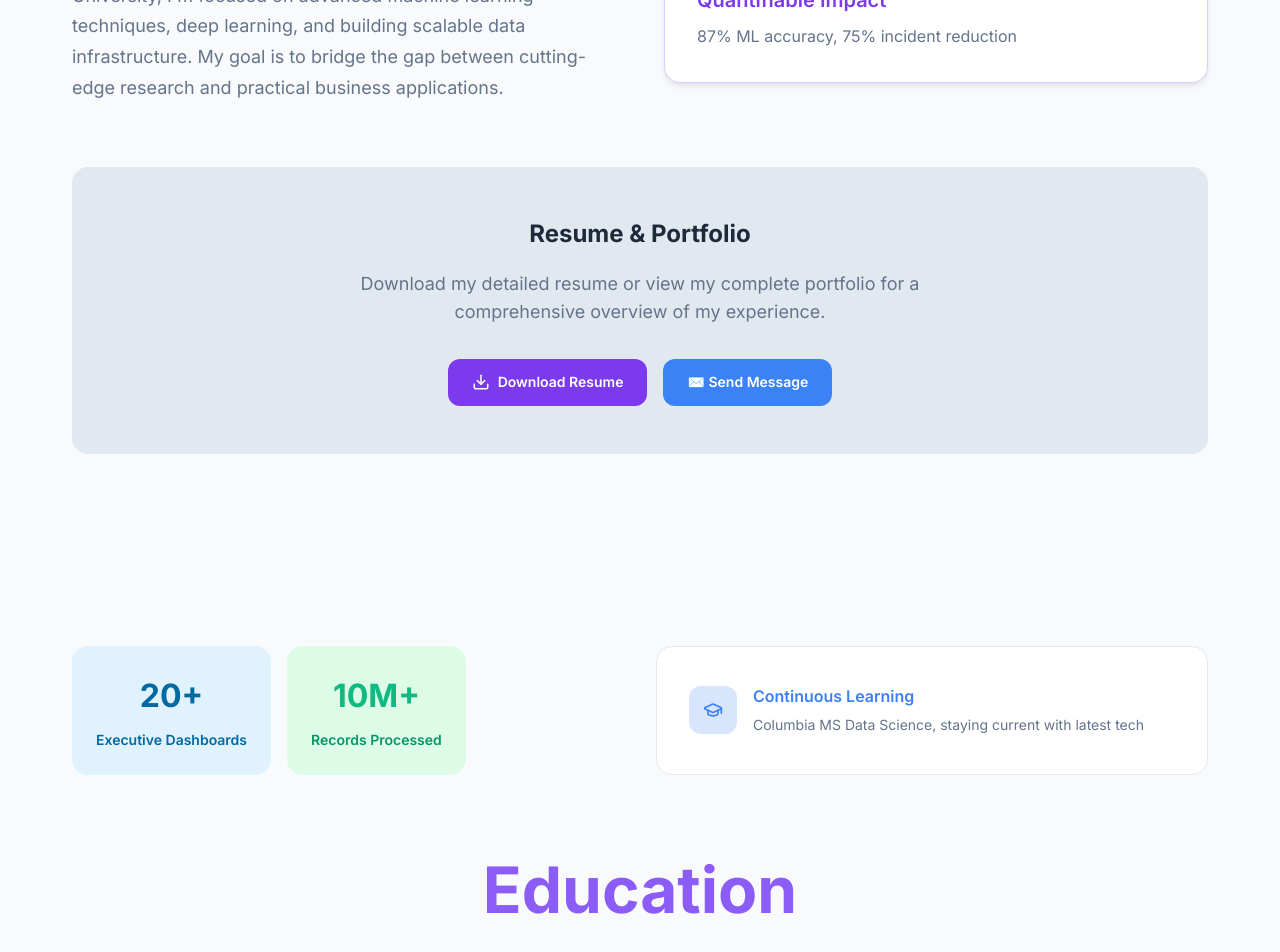
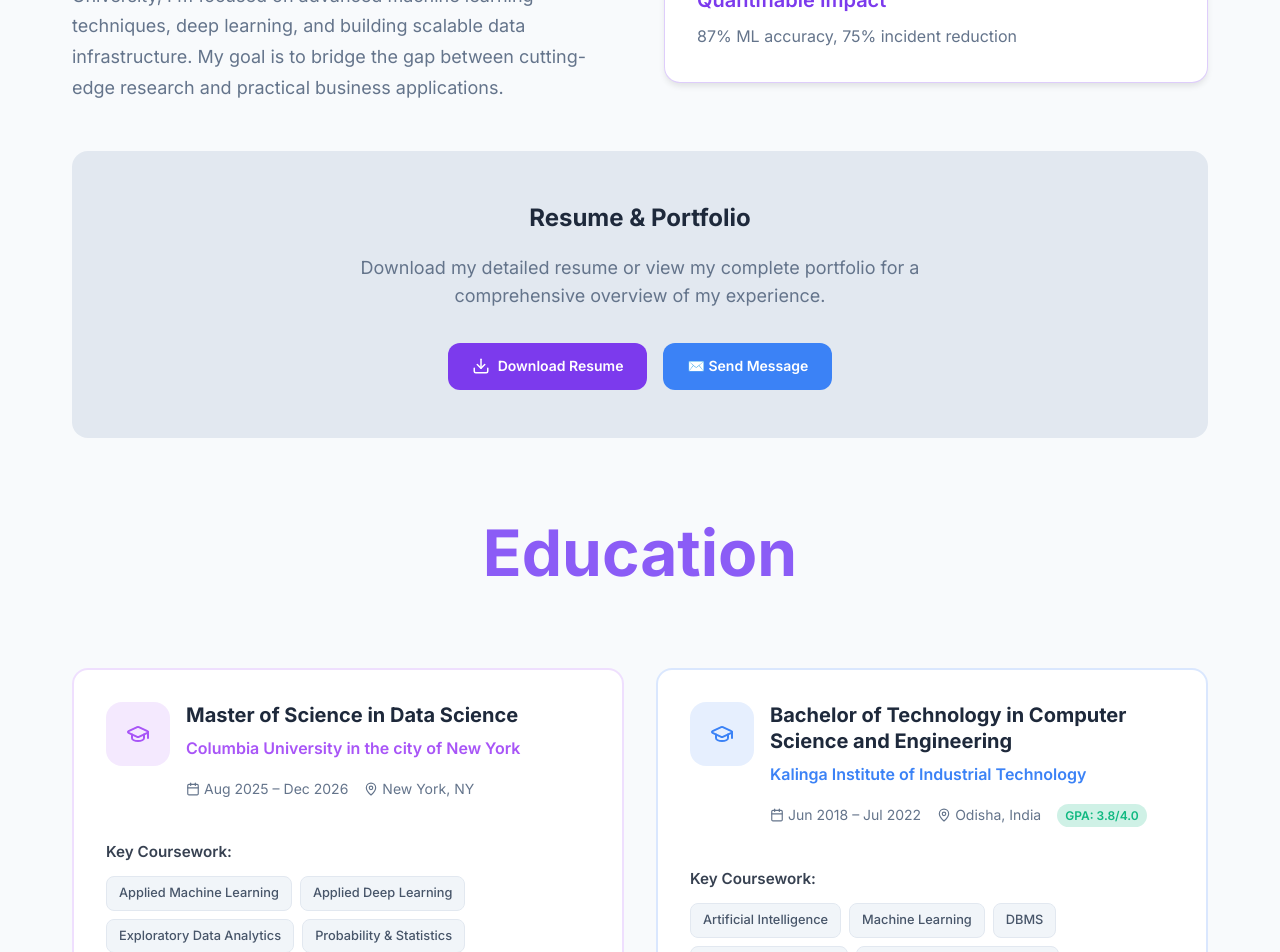
Before and after one commit to MhoOmm/SST_Portfolio, a React (Vite) app: page / in a window 1280 px wide. Shown: the part 1848-2800 px from the top of the page. Built offline with nearby package versions, Linux system fonts and the light colour scheme; the HTML template or start-up script is replaced by a standard one.

Commit message:
resp_adv

```diff
--- a/src/components/About.jsx
+++ b/src/components/About.jsx
@@ -22,7 +22,7 @@ const About = () => {
   ];
 
   return (
-    <section id="about" className="section" ref={sectionRef} style={{ background: '#f8fafc' }}>
+    <section id="about" className="section" ref={sectionRef} style={{ background: '#f8fafc', paddingBottom: '2rem' }}>
       <div className="container">
         {/* Getting to know me badge */}
         <motion.div
@@ -83,7 +83,7 @@ const About = () => {
           gridTemplateColumns: 'repeat(auto-fit, minmax(300px, 1fr))',
           gap: '3rem',
           alignItems: 'start',
-          marginBottom: '4rem'
+          marginBottom: '3rem' // Reduced from 4rem
         }}>
           {/* Journey Text */}
           <motion.div
@@ -266,6 +266,29 @@ const About = () => {
           </div>
         </motion.div>
       </div>
+
+      <style jsx>{`
+        .container {
+          max-width: 1200px;
+          margin: 0 auto;
+          padding: 0 1.5rem;
+        }
+
+        .section {
+          padding: 4rem 0;
+          position: relative;
+        }
+
+        @media (min-width: 768px) {
+          .container {
+            padding: 0 2rem;
+          }
+
+          .section {
+            padding: 6rem 0;
+          }
+        }
+      `}</style>
     </section>
   );
 };
--- a/src/components/Contact.jsx
+++ b/src/components/Contact.jsx
@@ -77,7 +77,6 @@ const handleSubmit = async (e) => {
   }
 };
 
-
   const contactInfo = [
     {
       icon: <Mail size={20} />,
@@ -120,7 +119,7 @@ const handleSubmit = async (e) => {
   ];
 
   return (
-    <section id="contact" className="section" ref={sectionRef} style={{ background: '#f8fafc' }}>
+    <section id="contact" className="section" ref={sectionRef} style={{ background: '#f8fafc', paddingTop: '2rem' }}>
       <div className="container">
         <motion.h2
           className="section-title"
--- a/src/components/Education.jsx
+++ b/src/components/Education.jsx
@@ -51,133 +51,8 @@ const Education = () => {
   ];
 
   return (
-    <section id="education" className="section" ref={sectionRef} style={{ background: '#f8fafc' }}>
+    <section id="education" className="section" ref={sectionRef} style={{ background: '#f8fafc', paddingTop: '2rem' }}>
       <div className="container">
-        <motion.div
-          style={{
-            display: 'grid',
-            gridTemplateColumns: 'repeat(auto-fit, minmax(300px, 1fr))',
-            gap: '2rem',
-            marginBottom: '4rem'
-          }}
-        >
-          {/* Achievements Stats */}
-          <div style={{
-            display: 'flex',
-            flexWrap: 'wrap',
-            gap: '1rem'
-          }}>
-            <motion.div
-              className="card"
-              initial={{ opacity: 0, scale: 0.9 }}
-              animate={isInView ? { opacity: 1, scale: 1 } : { opacity: 0, scale: 0.9 }}
-              transition={{ delay: 0.2, duration: 0.5 }}
-              style={{
-                background: '#e0f2fe',
-                border: 'none',
-                padding: '1.5rem',
-                minWidth: '160px',
-                textAlign: 'center',
-                borderRadius: '1rem'
-              }}
-            >
-              <h3 style={{
-                fontSize: '2rem',
-                fontWeight: '700',
-                color: '#0369a1',
-                marginBottom: '0.5rem'
-              }}>
-                20+
-              </h3>
-              <p style={{
-                color: '#0369a1',
-                fontWeight: '600',
-                fontSize: '0.875rem'
-              }}>
-                Executive Dashboards
-              </p>
-            </motion.div>
-
-            <motion.div
-              className="card"
-              initial={{ opacity: 0, scale: 0.9 }}
-              animate={isInView ? { opacity: 1, scale: 1 } : { opacity: 0, scale: 0.9 }}
-              transition={{ delay: 0.4, duration: 0.5 }}
-              style={{
-                background: '#dcfce7',
-                border: 'none',
-                padding: '1.5rem',
-                minWidth: '160px',
-                textAlign: 'center',
-                borderRadius: '1rem'
-              }}
-            >
-              <h3 style={{
-                fontSize: '2rem',
-                fontWeight: '700',
-                color: '#10b981',
-                marginBottom: '0.5rem'
-              }}>
-                10M+
-              </h3>
-              <p style={{
-                color: '#059669',
-                fontWeight: '600',
-                fontSize: '0.875rem'
-              }}>
-                Records Processed
-              </p>
-            </motion.div>
-          </div>
-
-          {/* Continuous Learning Card */}
-          <motion.div
-            className="card"
-            initial={{ opacity: 0, x: 30 }}
-            animate={isInView ? { opacity: 1, x: 0 } : { opacity: 0, x: 30 }}
-            transition={{ delay: 0.6, duration: 0.6 }}
-            style={{
-              background: '#ffffff',
-              border: '1px solid #e2e8f0',
-              display: 'flex',
-              alignItems: 'center',
-              gap: '1rem',
-              borderRadius: '1rem',
-              padding: '2rem'
-            }}
-          >
-            <div style={{
-              width: '3rem',
-              height: '3rem',
-              background: 'rgba(59, 130, 246, 0.2)',
-              borderRadius: '0.75rem',
-              display: 'flex',
-              alignItems: 'center',
-              justifyContent: 'center',
-              color: '#3b82f6'
-            }}>
-              <GraduationCap size={20} />
-            </div>
-
-            <div>
-              <h4 style={{
-                fontSize: '1rem',
-                fontWeight: '600',
-                color: '#3b82f6',
-                marginBottom: '0.25rem'
-              }}>
-                Continuous Learning
-              </h4>
-              <p style={{
-                color: '#64748b',
-                fontSize: '0.875rem'
-              }}>
-                Columbia MS Data Science, staying current with latest tech
-              </p>
-            </div>
-          </motion.div>
-        </motion.div>
-
         <motion.h2
           className="section-title"
           initial={{ opacity: 0, y: 30 }}
@@ -419,6 +294,29 @@ const Education = () => {
           ))}
         </div>
       </div>
+
+      <style jsx>{`
+        .container {
+          max-width: 1200px;
+          margin: 0 auto;
+          padding: 0 1.5rem;
+        }
+
+        .section {
+          padding: 4rem 0;
+          position: relative;
+        }
+
+        @media (min-width: 768px) {
+          .container {
+            padding: 0 2rem;
+          }
+
+          .section {
+            padding: 6rem 0;
+          }
+        }
+      `}</style>
     </section>
   );
 };
--- a/src/components/Hero.jsx
+++ b/src/components/Hero.jsx
@@ -529,30 +529,6 @@ const Hero = () => {
             </div>
           </motion.div>
         </div>
-
-        {/* Scroll Indicator */}
-        <motion.div
-          style={{
-            position: 'absolute',
-            bottom: '3rem',
-            left: '50%',
-            transform: 'translateX(-50%)',
-            textAlign: 'center',
-            color: 'rgba(255, 255, 255, 0.7)',
-            zIndex: 10
-          }}
-          initial={{ opacity: 0, y: 20 }}
-          animate={{ opacity: 1, y: 0 }}
-          transition={{ delay: 1.2 }}
-        >
-          <div style={{ marginBottom: '0.5rem', fontSize: '0.875rem' }}>Scroll to explore</div>
-          <motion.div
-            animate={{ y: [0, 8, 0] }}
-            transition={{ duration: 1.5, repeat: Infinity }}
-          >
-            ↓
-          </motion.div>
-        </motion.div>
       </div>
 
       <style jsx>{`
--- a/src/components/Stats.jsx
+++ b/src/components/Stats.jsx
@@ -31,15 +31,15 @@ const Stats = () => {
   ];
 
   return (
-    <section id="stats" className="section" ref={sectionRef} style={{ background: '#f8fafc' }}>
+    <section id="stats" className="section" ref={sectionRef} style={{ background: '#f8fafc', paddingBottom: '2rem' }}>
       <div className="container">
         {/* Stats Grid */}
         <motion.div
           style={{
             display: 'grid',
             gridTemplateColumns: 'repeat(auto-fit, minmax(300px, 1fr))',
-            gap: '2rem',
-            marginBottom: '4rem'
+            gap: '2rem'
+            // REMOVED: marginBottom: '4rem'
           }}
           initial={{ opacity: 0, y: 30 }}
           animate={isInView ? { opacity: 1, y: 0 } : { opacity: 0, y: 30 }}
@@ -124,6 +124,27 @@ const Stats = () => {
         .card:hover .card-overlay {
           opacity: 1;
         }
+
+        .container {
+          max-width: 1200px;
+          margin: 0 auto;
+          padding: 0 1.5rem;
+        }
+
+        .section {
+          padding: 4rem 0;
+          position: relative;
+        }
+
+        @media (min-width: 768px) {
+          .container {
+            padding: 0 2rem;
+          }
+
+          .section {
+            padding: 6rem 0;
+          }
+        }
       `}</style>
     </section>
   );
```
Also changed, not shown: src/components/Projects.jsx (+69 -9 lines).
